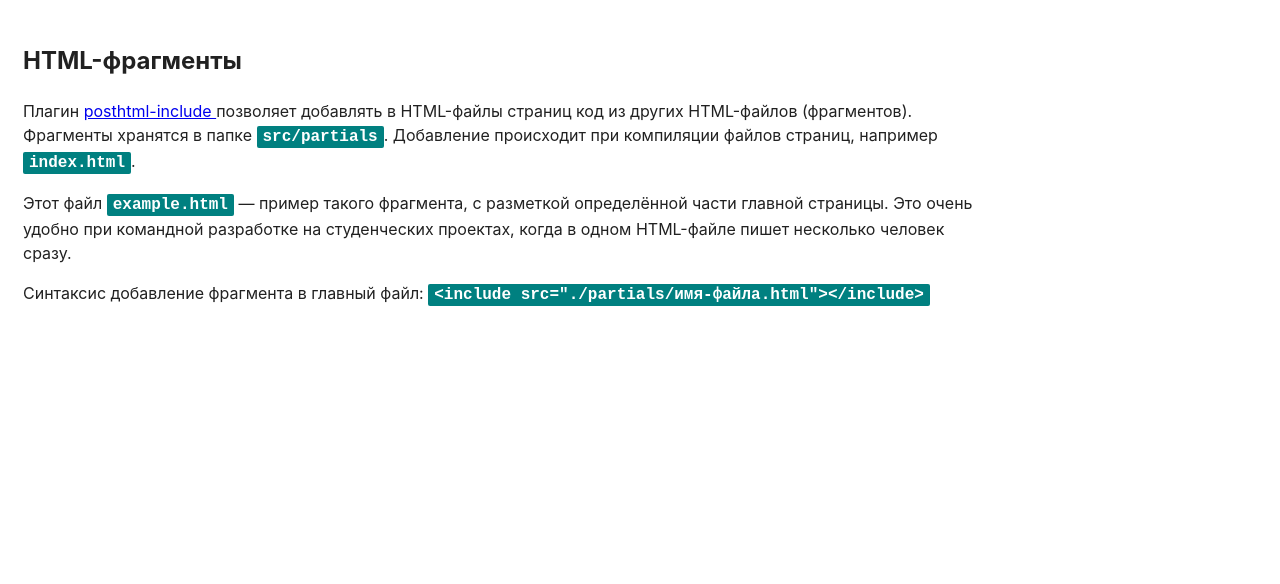
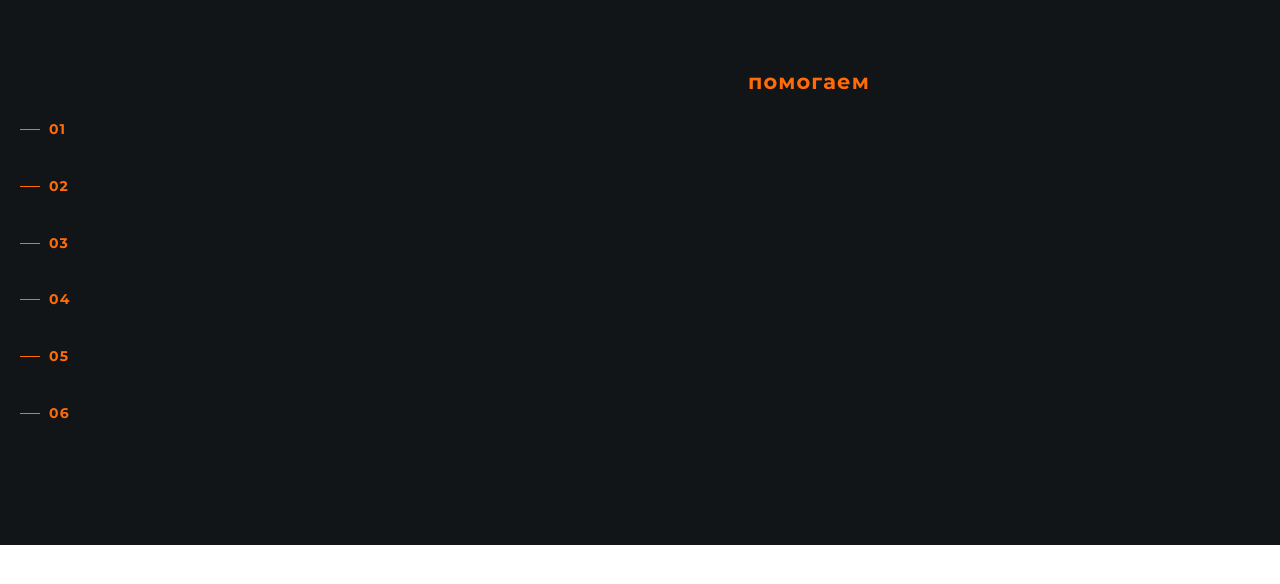
Before and after one commit to Irina-Blazhevich/group-project, a website built with Parcel: page src/index.html in a window 1280 px wide. Built offline with nearby package versions, Linux system fonts and the light colour scheme.

Commit message:
problems-section
разметка со стилями

```diff
--- a/src/index.html
+++ b/src/index.html
@@ -3,13 +3,11 @@
   <head>
     <meta charset="UTF-8" />
     <meta name="viewport" content="width=device-width, initial-scale=1.0" />
+    <link href="https://fonts.googleapis.com/css2?family=Montserrat:wght@700;800&display=swap" rel="stylesheet">
     <title>Заголовок страницы</title>
   </head>
   <body>
-    <!-- Так добавляются фрагменты в главные HTML-файлы страниц. -->
-    <include src="./partials/example.html"></include>
-
-    <!-- Скрипт идёт последним в разметке. В нём уже подключен главный SASS-файл. -->
+     <include src="./partials/problems.html"></include>
     <script src="./index.js"></script>
   </body>
 </html>
--- a/src/partials/example.html
+++ /dev/null
@@ -1,32 +0,0 @@
-<article class="example">
-  <h1>HTML-фрагменты</h1>
-
-  <p>
-    Плагин
-    <a
-      href="https://github.com/posthtml/posthtml-include"
-      target="_blank"
-      rel="noopener noreferrer"
-    >
-      posthtml-include
-    </a>
-    позволяет добавлять в HTML-файлы страниц код из других HTML-файлов
-    (фрагментов). Фрагменты хранятся в папке
-    <code>src/partials</code>. Добавление происходит при компиляции файлов
-    страниц, например <code>index.html</code>.
-  </p>
-
-  <p>
-    Этот файл <code>example.html</code> &mdash; пример такого фрагмента, с
-    разметкой определённой части главной страницы. Это очень удобно при
-    командной разработке на студенческих проектах, когда в одном HTML-файле
-    пишет несколько человек сразу.
-  </p>
-
-  <p>
-    Синтаксис добавление фрагмента в главный файл:
-    <code>
-      &lt;include src="./partials/имя-файла.html"&gt;&lt;/include&gt;
-    </code>
-  </p>
-</article>
--- /dev/null
+++ b/src/partials/problems.html
@@ -0,0 +1,34 @@
+<!-- Главные проблемы-->
+    <section class="problems-section">
+    <div class="container">
+       <h2 class="problems-section-title">Главные проблемы учеников на English ВНО, которые мы <span class="problems-title-accent-color">помогаем</span> решить
+       </h2>
+        <ul class="problems-list list">
+<li class="problems-item">
+<span class="problems-item-link"> 01 </span>
+<h3 class="problems-link-title">Название грамматики</h3>
+</li>
+<li class="problems-item">
+<span class="problems-item-link"> 02 </span>
+<h3 class="problems-link-title">Визуализированные конспекты</h3>
+</li>
+<li class="problems-item">
+<span class="problems-item-link"> 03 </span>
+<h3 class="problems-link-title">Каждое занятие имеет цель и конкретный результат</h3>
+</li>
+<li class="problems-item">
+<span class="problems-item-link"> 04 </span>
+<h3 class="problems-link-title">Ревльные результаты преподавателя</h3>
+</li>
+<li class="problems-item">
+<span class="problems-item-link"> 05 </span
+>
+<h3 class="problems-link-title">Прогамма курса соответствует требованиям МОН Украины</h3>
+</li>
+<li class="problems-item">
+<span class="problems-item-link"> 06 </span>
+<h3 class="problems-link-title">Набор команд по уровням знаний</h3>
+</li>
+</ul>
+    </section>
+</div>
--- a/src/sass/_example.scss
+++ /dev/null
@@ -1,18 +0,0 @@
-.example {
-  font-family: -apple-system, BlinkMacSystemFont, 'Segoe UI', Roboto, Oxygen,
-    Ubuntu, Cantarell, 'Open Sans', 'Helvetica Neue', sans-serif;
-  line-height: 1.5;
-  color: #212121;
-  max-width: 960px;
-  padding: 15px;
-}
-
-.example code {
-  font-family: monospace;
-  font-size: 16px;
-  font-weight: 700;
-  background-color: teal;
-  color: white;
-  padding: 2px 6px;
-  border-radius: 2px;
-}
--- /dev/null
+++ b/src/sass/_problems.scss
@@ -0,0 +1,98 @@
+*,
+::before,
+::after {
+  box-sizing: border-box;
+}
+
+body {
+  margin: 0;
+  background-color: #FFFFFF;
+  font-family: 'Montserrat', sans-serif;
+  font-size: 14px;
+  line-height: 1.43;
+  letter-spacing: 0.08em;
+  color: #111518;
+}
+
+img {
+  display: block;
+  max-width: 100%;
+  height: auto;
+}
+
+.list {
+  padding: 0;
+  margin: 0;
+  list-style: none;
+}
+
+
+.problems-section{
+  height: 545px;
+  padding-top: 50px;
+  padding-left: 20px;
+  padding-right: 20px;
+  background-color: #111518;
+ }
+
+.problems-section-title{
+  @media screen and (max-width: 480px){
+  min-width: 280px;
+  margin-top: 0;
+  margin-bottom: 27px;
+  font-weight: 800;
+  font-size: 20px;
+  line-height: 1.35;
+  letter-spacing: 0.03em;
+  color: #FFFFFF;
+  }
+}
+
+.problems-title-accent-color{
+color: #FF6B09;
+}
+
+.problems-list{
+  @media screen and (max-width: 480px){
+  min-width: 280px;
+  margin: 0;
+  padding: 20px 14px 20px 30px;
+  background: #FFFFFF;
+  box-shadow: -5px 8px 26px rgba(0, 0, 0, 0.04);
+   }
+}
+
+.problems-item-link{
+  display: inline-flex;
+  margin: 0;
+  font-weight: 700;
+  font-size: 14px;
+  line-height: 1.21;
+  letter-spacing: 0.08em;
+  color: #FF6B09;
+}
+
+.problems-item-link::before{
+  display: block;
+  content: "";
+  width: 20px;
+  height: 1px;
+  margin-top: 8px;
+  margin-right: 9px;
+  background-color: #FF6B09;
+}
+
+
+.problems-item:not(:last-child){
+  margin-bottom: 10px;
+}
+
+.problems-link-title{
+margin: 0;
+font-weight: 700;
+font-size: 14px;
+line-height: 1.71;
+display: flex;
+align-items: center;
+letter-spacing: 0.08em;
+}
--- a/src/sass/main.scss
+++ b/src/sass/main.scss
@@ -1,7 +1 @@
-/*
- * Главный файл стилей.
- * Все паршалы подключаются сюда.
- */
-
-// Стили для файла с примером HTML-фрагмента
-@import './example';
+@import './problems';
```
